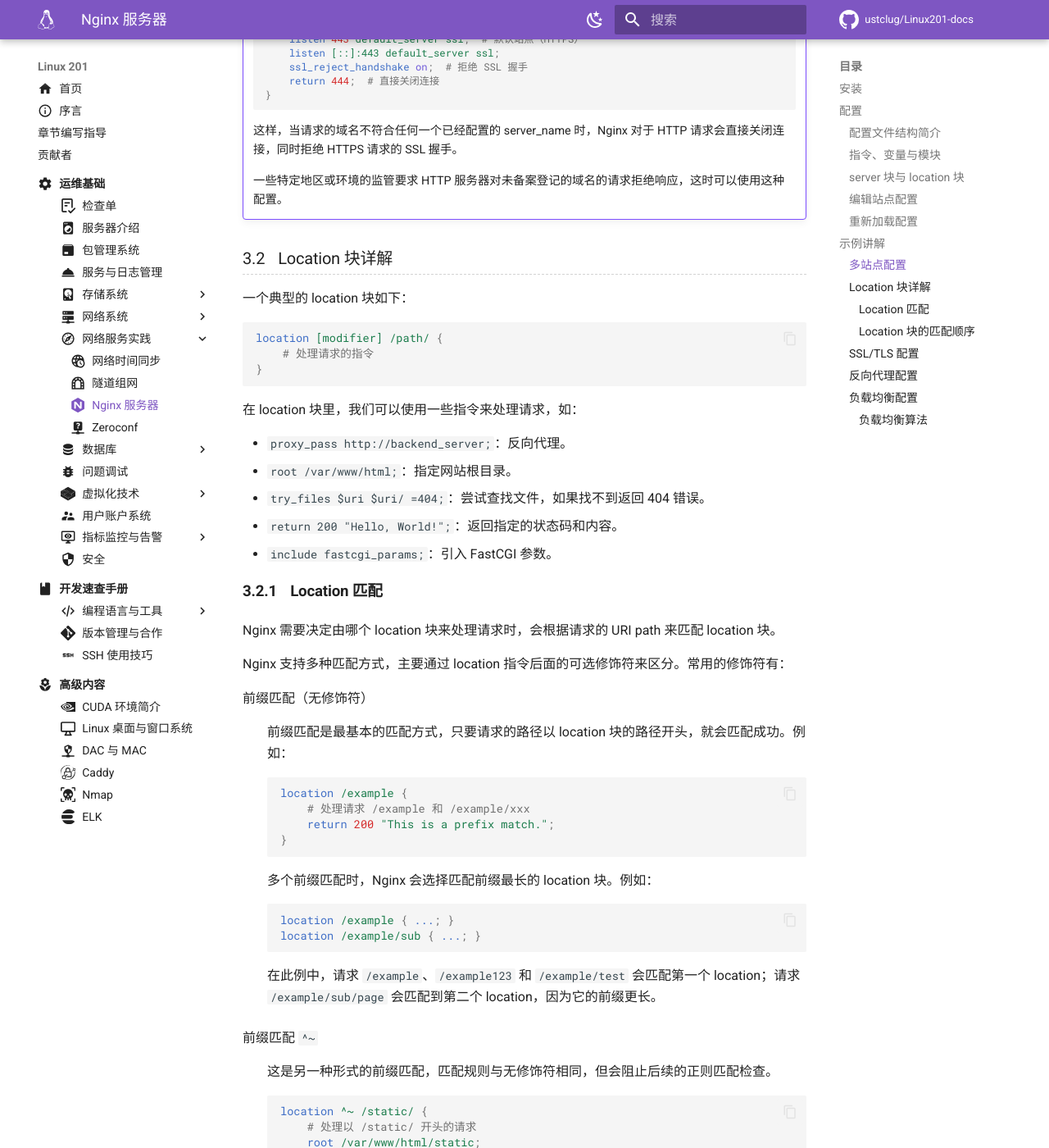
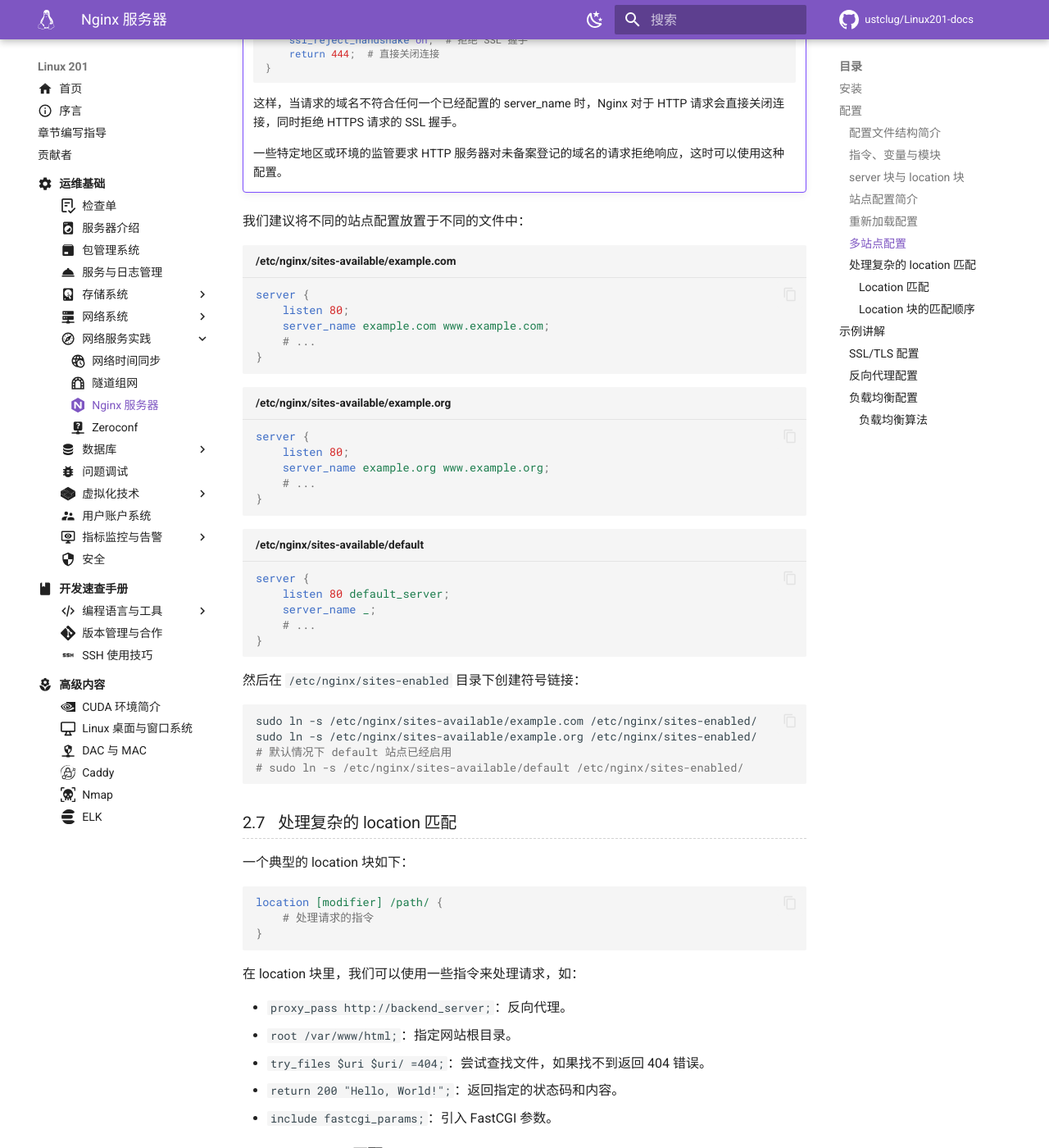
Before and after one commit to ustclug/Linux201-docs, an MkDocs documentation site: the page built from docs/ops/network-service/nginx.md, in a window 1280 px wide and 1400 px high, scrolled down 6611 px. Shown: the whole window at 82% size. Built offline with MkDocs 1.6.1 and Material for MkDocs 9.7.7, drawn with Linux system fonts in a browser that asks for light colours; comment, search, counter and statistics services are not loaded; some of the changed text lies outside the part shown.

Commit message:
ops/network-service: Nginx refactoring

````diff
--- a/docs/ops/network-service/nginx.md
+++ b/docs/ops/network-service/nginx.md
@@ -12,7 +12,7 @@
 >
 > —— [@Cherrling][Cherrling]
 
-Nginx 是一个高性能的 HTTP 和反向代理服务器，它可以作为一个独立的 Web 服务器，也可以作为其他 Web 服务的反向代理服务器。
+Nginx 是一个高性能的开源 Web 服务器和反向代理服务器，以稳定性高、性能优异、并发能力强等优势被广泛使用。
 
 如果你只是需要简单快速的拉起一个网站，或许也可以试试 [Caddy](../../advanced/caddy.md)，它是一个更加简单的 Web 服务器。
 
@@ -23,6 +23,8 @@
 ```bash
 sudo apt update
 sudo apt install nginx
+# 如果需要更多模块，可以安装 nginx-full 与 nginx-extras 包
+sudo apt install nginx-full nginx-extras
 ```
 
 如果有特殊的需求，也有其他的选择：
@@ -94,7 +96,7 @@
 set $my_variable "Hello, World!";
 ```
 
-Nginx 是模块化的服务器，其中 [`ngx_http_core_module`](https://nginx.org/en/docs/http/ngx_http_core_module.html) 提供了基础的让 Nginx 提供 HTTP 服务的功能（包括 `http` 块）。Nginx 也不仅限于 HTTP 服务——可以转发 TCP 和 UDP 流量，甚至是当邮件服务器，或者 RTMP 直播服务器等。这些功能都是通过不同的模块来实现的。用户也可以自己编译安装第三方模块来扩展 Nginx 的功能。
+Nginx 是模块化的服务器，其中 [`ngx_http_core_module`](https://nginx.org/en/docs/http/ngx_http_core_module.html) 提供了基础的让 Nginx 提供 HTTP 服务的功能（包括 `http` 块）。Nginx 也不仅限于 HTTP 服务——可以转发 TCP 和 UDP 流量，甚至是当邮件服务器，或者 RTMP 直播服务器等。这些功能都是通过不同的模块来实现的。用户也可以自己编译安装第三方模块来扩展 Nginx 的功能。如果使用了 Debian 提供的 Nginx 包，那么可以使用 Debian 编写的一些第三方模块，这些模块以 `libnginx-mod-` 前缀开头；如果要自行编译模块，需要安装 `nginx-dev` 包。
 
 [Nginx 文档](https://nginx.org/en/docs/) 是非常重要的参考资料，其包含了：
 
@@ -137,7 +139,7 @@
 }
 ```
 
-### 编辑站点配置 {#edit-site-config}
+### 站点配置简介 {#site-config-intro}
 
 默认的站点配置文件在 `/etc/nginx/sites-available/default`，你可以直接编辑它——以下为去除了所有注释的默认版本：
 
@@ -211,11 +213,7 @@
 
 需要注意的是，如果配置文件中存在错误，重新加载的时候会报出这些错误，然后 Nginx 会以旧的配置文件继续运行。
 
-## 示例讲解
-
-Nginx 主要用途可以分为固定站点和反代两类，可以通过几个例子来学习一下。
-
-### 多站点配置
+### 多站点配置 {#multiple-servers}
 
 Nginx 的一个十分炫酷的功能就是可以实现一台主机上运行多个网站，对不同的域名提供不同的服务。这就是所谓的虚拟主机配置。
 
@@ -278,7 +276,42 @@
 
     一些特定地区或环境的监管要求 HTTP 服务器对未备案登记的域名的请求拒绝响应，这时可以使用这种配置。
 
-### Location 块详解
+我们建议将不同的站点配置放置于不同的文件中：
+
+```nginx title="/etc/nginx/sites-available/example.com"
+server {
+    listen 80;
+    server_name example.com www.example.com;
+    # ...
+}
+```
+
+```nginx title="/etc/nginx/sites-available/example.org"
+server {
+    listen 80;
+    server_name example.org www.example.org;
+    # ...
+}
+```
+
+```nginx title="/etc/nginx/sites-available/default"
+server {
+    listen 80 default_server;
+    server_name _;
+    # ...
+}
+```
+
+然后在 `/etc/nginx/sites-enabled` 目录下创建符号链接：
+
+```bash
+sudo ln -s /etc/nginx/sites-available/example.com /etc/nginx/sites-enabled/
+sudo ln -s /etc/nginx/sites-available/example.org /etc/nginx/sites-enabled/
+# 默认情况下 default 站点已经启用
+# sudo ln -s /etc/nginx/sites-available/default /etc/nginx/sites-enabled/
+```
+
+### 处理复杂的 location 匹配 {#complex-location-matching}
 
 一个典型的 location 块如下：
 
@@ -389,6 +422,10 @@
 
     如果有匹配到的正则表达式，Nginx 会使用该 location 块处理请求。
     如果没有匹配到的正则表达式，Nginx 会使用第二步中匹配到的前缀 location 块处理请求。
+
+## 示例讲解
+
+以下给出一些实践中会使用的 Nginx 配置示例。
 
 ### SSL/TLS 配置
 
````
